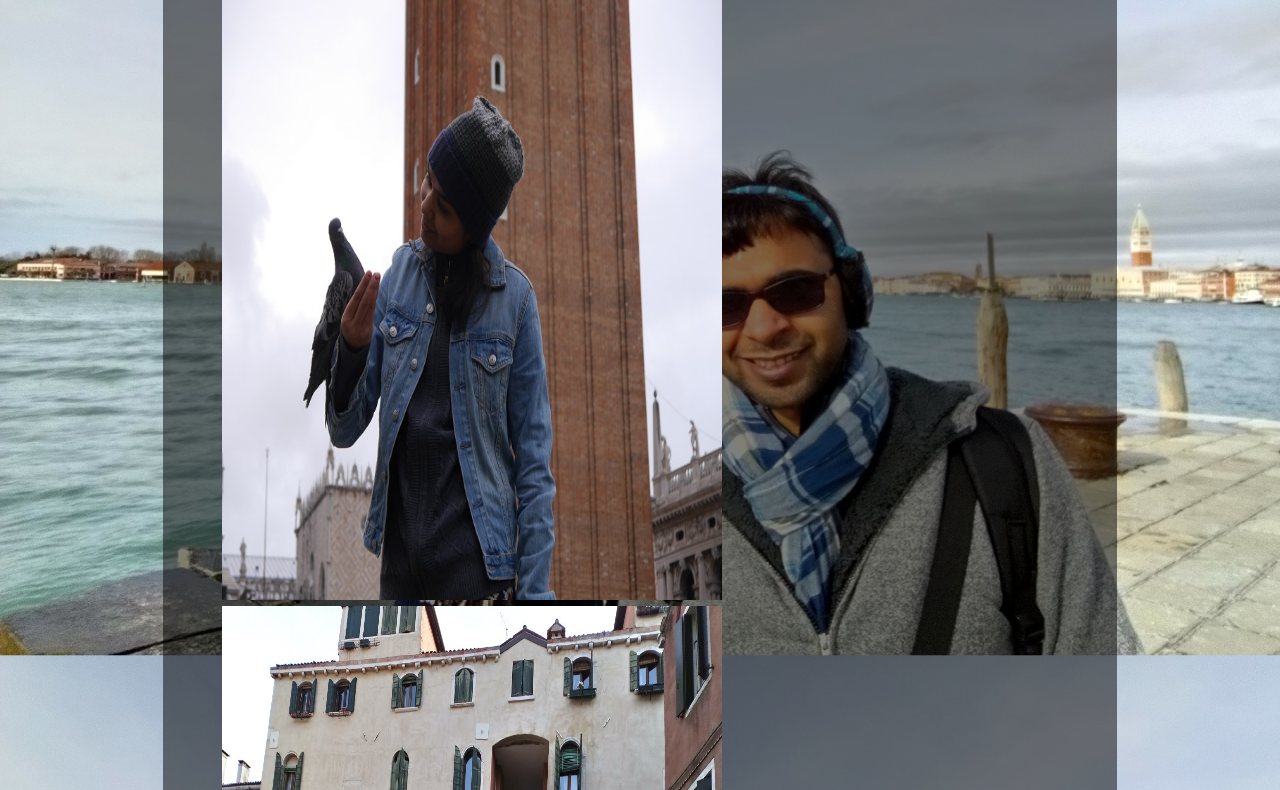
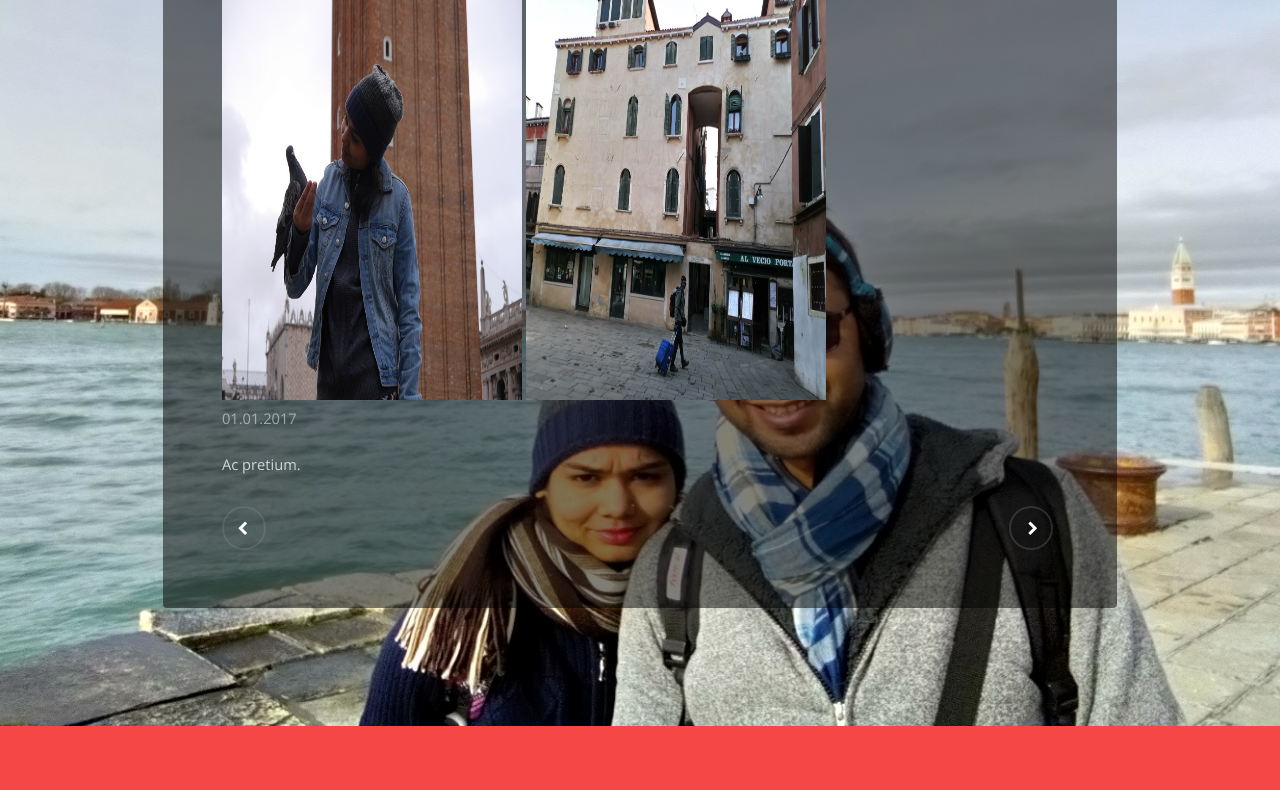
Before and after one commit to crbothe/home, a plain HTML site: page generic2.html in a window 1280 px wide. Shown: the part 244-1034 px from the top of the page. Drawn offline with nearby package versions, Linux system fonts and the light colour scheme.

Commit message:
Update generic2.html

```diff
--- a/generic2.html
+++ b/generic2.html
@@ -39,8 +39,8 @@
 					<article class="box">
 						<header>
 							<h2>Nibh non lobortis mus nibh</h2>
-							<img src="images/banner3.JPG" alt="Girl in a jacket" width="500" height="600">
-							<img src="images/banner4.JPG" alt="Girl in a jacket" width="500" height="600">
+							<img src="images/banner3.JPG" alt="Girl in a jacket" width="300" height="400">
+							<img src="images/banner4.JPG" alt="Girl in a jacket" width="300" height="400">
 							<p>01.01.2017</p>
 						</header>
 						<div class="content">
```
